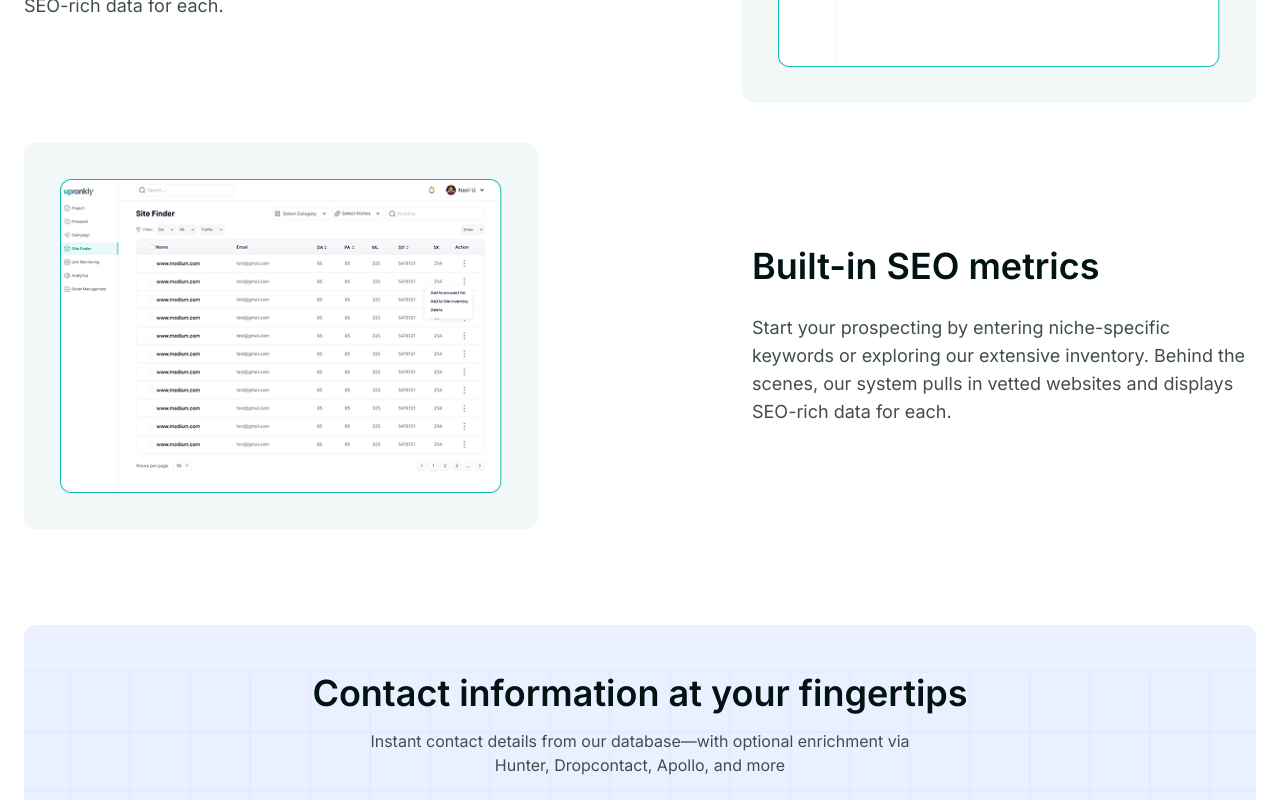
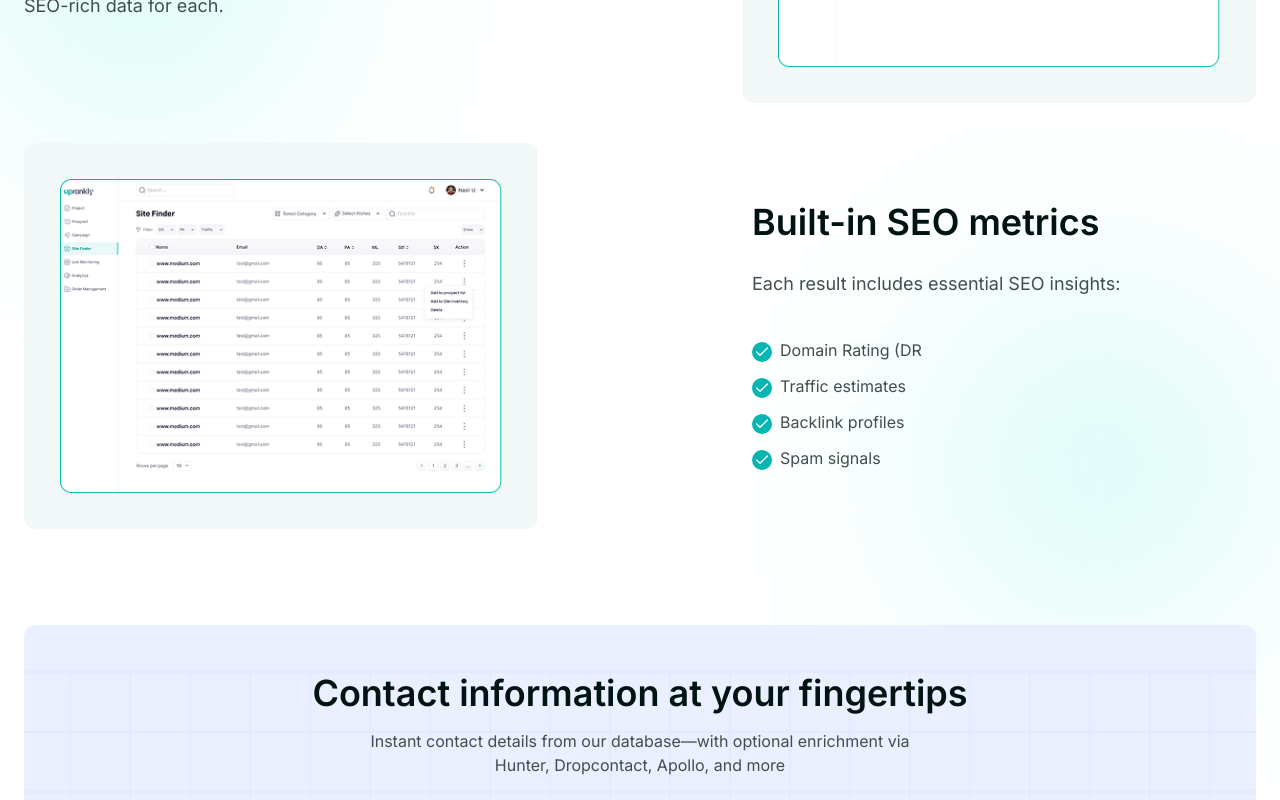
Before and after one commit to Omar-dev-xponent/seo-website, a Next.js app: page /prospecting in a window 1280 px wide. Shown: the part 1200-2000 px from the top of the page. Built offline with nearby package versions, Linux system fonts and the light colour scheme; no server answers.

Commit message:
style: prospecting svg

```diff
--- a/app/(site)/prospecting/_components/feature.tsx
+++ b/app/(site)/prospecting/_components/feature.tsx
@@ -1,6 +1,7 @@
 import React from "react";
 import FeatureCard from "@/components/feature-card";
 import OverviewCard from "@/components/overview-card";
+import AquaCircleSVG from "@/components/svg-defs/AquaCircleSVG";
 
 const ProspectingFeature = () => {
   const features = [
@@ -12,8 +13,13 @@ const ProspectingFeature = () => {
     },
     {
       title: "Built-in SEO metrics",
-      subtitle:
-        "Start your prospecting by entering niche-specific keywords or exploring our extensive inventory. Behind the scenes, our system pulls in vetted websites and displays SEO-rich data for each.",
+      subtitle: "Each result includes essential SEO insights:",
+      bulletList: [
+        "Domain Rating (DR",
+        "Traffic estimates",
+        "Backlink profiles",
+        "Spam signals",
+      ],
       image: "/prospecting/feature02.png",
     },
     {
@@ -38,7 +44,8 @@ const ProspectingFeature = () => {
     },
   ];
   return (
-    <section className="app-container">
+    <section className="relative z-10">
+      <div className="app-container">
         <div className="py-8 space-y-6 md:py-24 sm:py-12 sm:space-y-10">
           {features.slice(0, 2).map((feature, index) => (
             <FeatureCard
@@ -63,6 +70,19 @@ const ProspectingFeature = () => {
             />
           ))}
         </div>
+      </div>
+      <div className="-z-10 absolute top-[450px] sm:top-[500px] right-0 scale-x-[-1] pointer-events-none">
+        <AquaCircleSVG className="w-full h-full sm:max-w-[577px] sm:h-[741px]" />
+      </div>
+      <div className="-z-10 absolute pointer-events-none xl:block hidden top-[800px] scale-x-[-1] sm:scale-x-[1] sm:top-0 right-0 sm:-left-10">
+        <AquaCircleSVG className="w-full h-full sm:max-w-[577px] sm:h-[741px]" />
+      </div>
+      <div className="-z-10 absolute xl:block hidden xl:top-[2000px] right-0 scale-x-[-1] pointer-events-none">
+        <AquaCircleSVG className="w-full h-full sm:max-w-[577px] sm:h-[741px]" />
+      </div>
+      <div className="-z-10 absolute right-0 pointer-events-none xl:block hidden scale-x-[-1] sm:scale-x-[1] top-[1600px] sm:-left-10">
+        <AquaCircleSVG className="w-full h-full sm:max-w-[577px] sm:h-[741px]" />
+      </div>
     </section>
   );
 };
```
Lines whose indentation alone changed are shown as unchanged.
